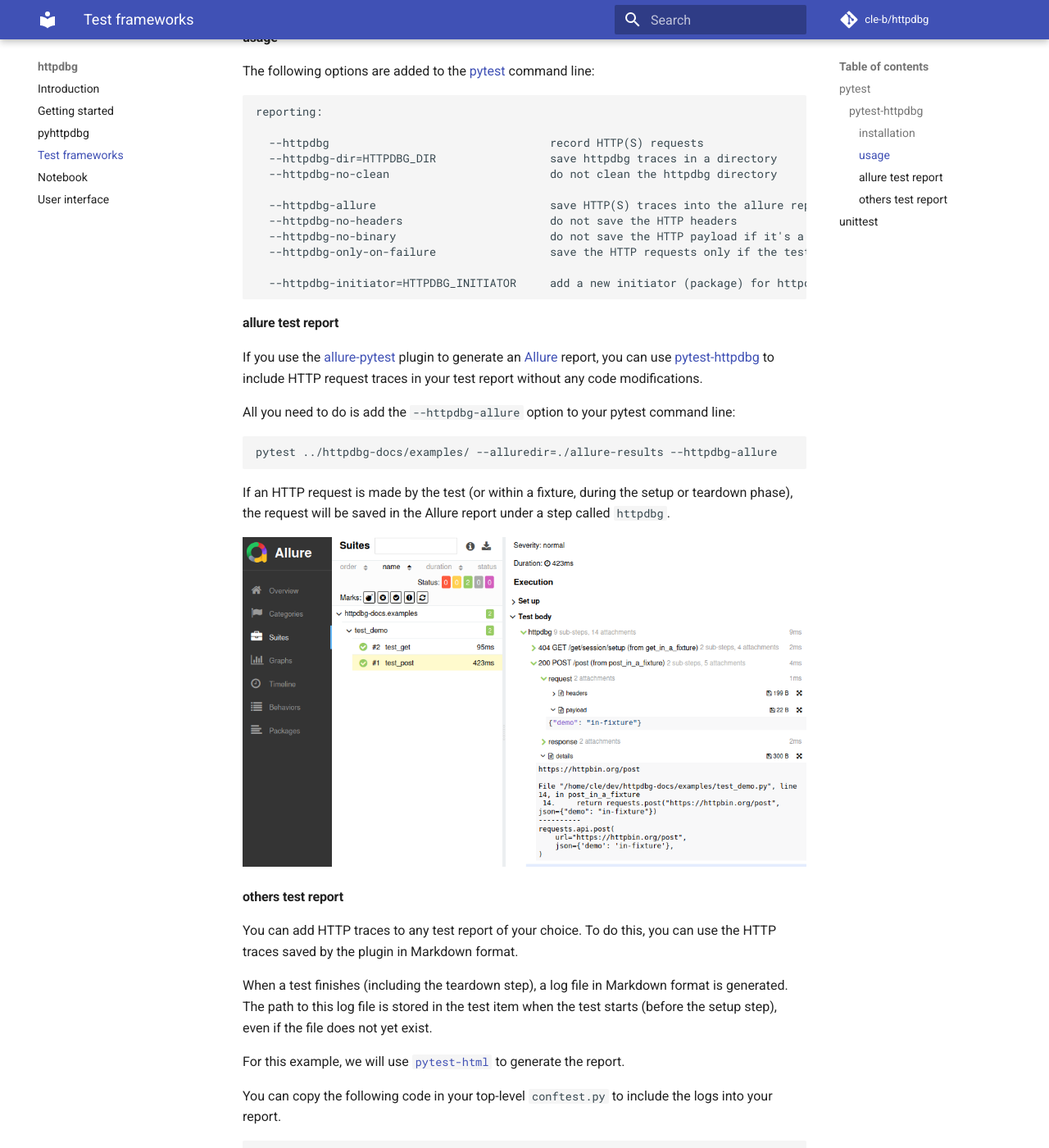
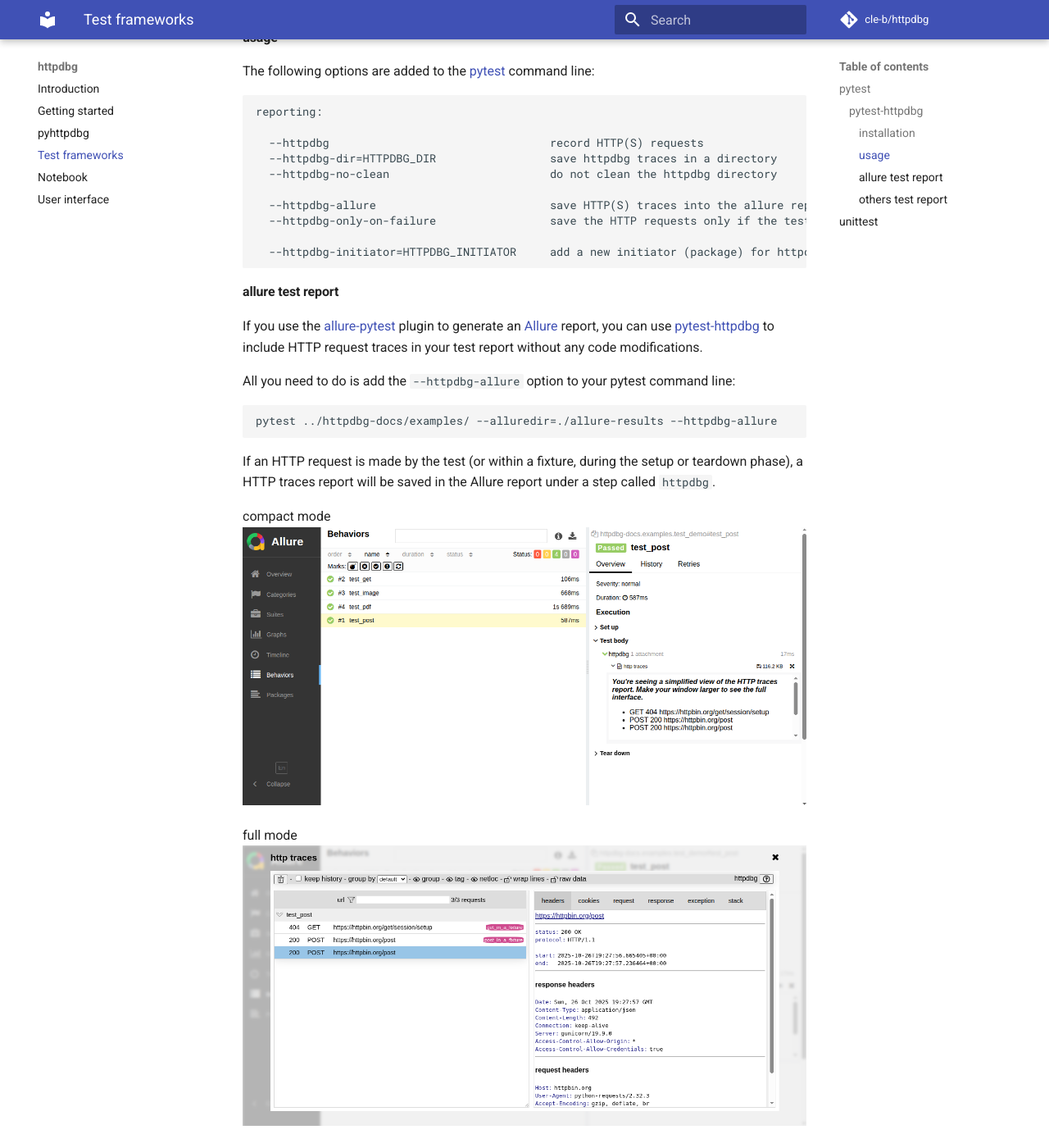
Before and after one commit to cle-b/httpdbg-docs, an MkDocs documentation site: the page built from docs/test.md, in a window 1280 px wide and 1400 px high, scrolled down 1959 px. Shown: the whole window at 82% size. Built offline with MkDocs 1.6.1 and Material for MkDocs 9.7.7, drawn with Linux system fonts in a browser that asks for light colours; comment, search, counter and statistics services are not loaded.

Commit message:
html export in pytest allure (#14)

````diff
--- a/docs/test.md
+++ b/docs/test.md
@@ -75,8 +75,6 @@
   --httpdbg-no-clean                        do not clean the httpdbg directory
 
   --httpdbg-allure                          save HTTP(S) traces into the allure report
-  --httpdbg-no-headers                      do not save the HTTP headers
-  --httpdbg-no-binary                       do not save the HTTP payload if it's a binary content
   --httpdbg-only-on-failure                 save the HTTP requests only if the test failed
 
   --httpdbg-initiator=HTTPDBG_INITIATOR     add a new initiator (package) for httpdbg
@@ -93,9 +91,13 @@
 pytest ../httpdbg-docs/examples/ --alluredir=./allure-results --httpdbg-allure
 ```
 
-If an HTTP request is made by the test (or within a fixture, during the setup or teardown phase), the request will be saved in the Allure report under a step called `httpdbg`.
+If an HTTP request is made by the test (or within a fixture, during the setup or teardown phase), a HTTP traces report will be saved in the Allure report under a step called `httpdbg`.
 
-![Allure report with HTTP traces attached to each tests](img/pytest-httpdbg-allure-0.8.0.png)
+compact mode
+![Allure report with HTTP traces html report in compact mode](img/pytest-httpdbg-allure-compact-0.10.0.png)
+
+full mode
+![Allure report with HTTP traces html report in full mode](img/pytest-httpdbg-allure-full-0.10.0.png)
 
 #### others test report
 
````
Also changed, not shown: docs/img/pytest-httpdbg-allure-0.8.0.png (deleted), docs/img/pytest-httpdbg-allure-compact-0.10.0.png (added), docs/img/pytest-httpdbg-allure-full-0.10.0.png (added).
